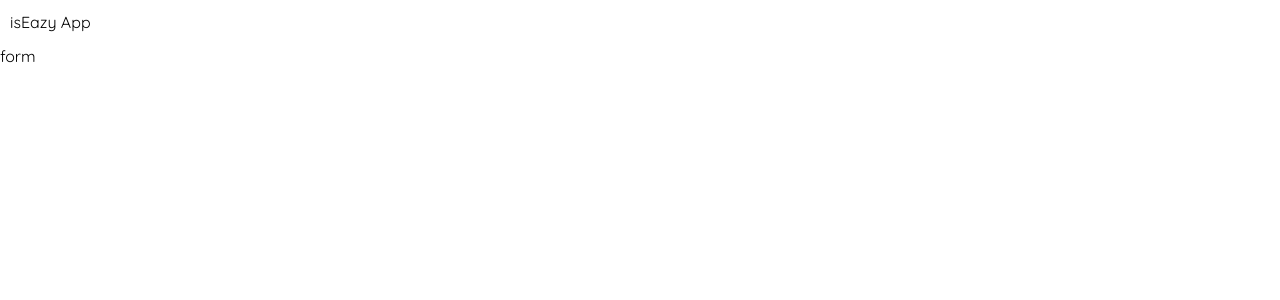
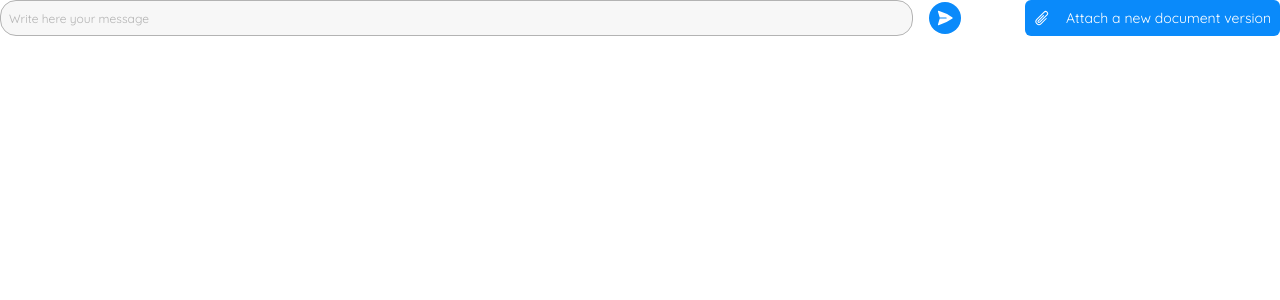
Before and after one commit to CasoGiuseppe/challenge_isEazy, a Vue app: page / in a window 1280 px wide. Before the commit this address had no page. Shown: the top 300 px of the page. Built offline with nearby package versions, Linux system fonts and the light colour scheme.

Commit message:
feature: add html layout for user message form

```diff
--- a/src/app/shared/composables/interfaces/useAsyncComponent.interface.ts
+++ /dev/null
@@ -1,5 +0,0 @@
-import type { Component } from "vue";
-
-export interface IAsyncComponent {
-  create({ component, error, loader } :{ component: string, error: Component, loader: Component}): Promise<Component>
-}
--- /dev/null
+++ b/src/app/shared/composables/interfaces/useAsyncComponent.ts
@@ -0,0 +1,5 @@
+import type { Component } from "vue";
+
+export interface IAsyncComponent {
+  create({ component, error, loader } :{ component: string, error?: Component, loader?: Component}): Promise<Component>
+}
--- a/src/app/shared/composables/useAsyncComponent.ts
+++ b/src/app/shared/composables/useAsyncComponent.ts
@@ -1,14 +1,16 @@
 import { defineAsyncComponent, type Component } from "vue";
-import type { IAsyncComponent } from "./interfaces/useAsyncComponent.interface";
+import type { IAsyncComponent } from "./interfaces/useAsyncComponent";
 
 export default function useAsyncComponent(): IAsyncComponent {
-  const create = async ({ component, error, loader } :{ component: string, error: Component, loader: Component}): Promise<Component> => {
+  const create = async ({ component, error, loader } :{ component: string, error?: Component, loader?: Component}): Promise<Component> => {
     return await defineAsyncComponent({
       errorComponent: error,
       loadingComponent: loader,
-      loader: () => import (`@ui/${ component }`)
+      loader: () => import (`../../ui/components/${ component }`)
     })
   }
 
+
+
   return { create }
 }
--- a/src/app/ui/App.vue
+++ b/src/app/ui/App.vue
@@ -1,6 +1,7 @@
 <template>
-  <header style="padding: 10px">isEazy App</header>
-  <UserSendForm></UserSendForm>
+  <Suspense>
+    <UserSendForm></UserSendForm>
+  </Suspense>
 </template>
 <script setup lang="ts">
 import UserSendForm from '@ui/widgets/user-send-form/UserSendForm.vue';
--- a/src/app/ui/components/base/base-ui-button/BaseUiButton.scss
+++ b/src/app/ui/components/base/base-ui-button/BaseUiButton.scss
@@ -1,11 +1,17 @@
 .base-ui-button {
   $baseuibutton: &;
 
-  @apply p-sm relative overflow-hidden;
+  @apply p-sm relative overflow-hidden flex items-center justify-center gap-md;
   @apply bg-blue-400 text-default-positive border border-solid border-[transparent];
   @apply rounded-md;
   @apply text-small;
   @apply transition-colors duration-[600ms];
+
+  &:not([data-variant='circle']) {
+    &::v-deep(svg) {
+      @apply h-md text-default-current;
+    }
+  }
 
   &:not(:disabled) {
     &:not([data-variant='empty']) {
@@ -28,19 +34,19 @@
 
   &[data-variant='circle'],
   &[data-variant='empty'] {
-    @apply p-none flex items-center justify-center;
+    @apply p-none;
     @apply aspect-square;
 
     &[data-size='lg'] {
-      @apply w-lg;
+      @apply w-lg flex-lg;
     }
 
     &[data-size='xlg'] {
-      @apply w-xlg;
+      @apply w-xlg flex-xlg;
     }
 
     &[data-size='xxlg'] {
-      @apply w-xxlg;
+      @apply w-xxlg flex-xxlg;
     }
 
     &::v-deep(svg) {
--- a/src/app/ui/components/base/base-ui-button/BaseUiButton.vue
+++ b/src/app/ui/components/base/base-ui-button/BaseUiButton.vue
@@ -57,8 +57,8 @@ const { id, role, disabled, variant, size, label, loading } = defineProps({
    */
   size: {
     type: String as PropType<Sizes>,
-    default: Sizes.LG,
-    validator: (prop: Sizes) => Object.values(Sizes).includes(prop)
+    validator: (prop: Sizes) => Object.values(Sizes).includes(prop),
+    default: Sizes.LG
   },
   /**
    * Set the aria accesibility label
--- a/src/app/ui/components/base/base-ui-input/BaseUiInput.vue
+++ b/src/app/ui/components/base/base-ui-input/BaseUiInput.vue
@@ -59,7 +59,8 @@ const { id, type, input, required, modelValue, placeholder } = defineProps({
    */
   input: {
     type: String as PropType<Types>,
-    validator: (prop: Types) => Object.values(Types).includes(prop)
+    validator: (prop: Types) => Object.values(Types).includes(prop),
+    default: Types.TEXT
   },
   /**
    * Set the required property
--- a/src/app/ui/widgets/user-send-form/UserSendForm.scss
+++ b/src/app/ui/widgets/user-send-form/UserSendForm.scss
@@ -0,0 +1,29 @@
+.user-send-form {
+  $usersendform: &;
+
+  @apply flex flex-row gap-md justify-between items-center;
+
+  @screen tablet-pt {
+    @apply gap-xxlg
+  }
+
+  @screen phone {
+    @apply flex-col gap-md;
+
+    > * {
+      @apply w-full
+    }
+  }
+
+  &__submit {
+    @apply flex grow gap-sm justify-between items-center;
+
+    @screen tablet-pt {
+      @apply grow gap-md
+    }
+  }
+
+  &__input {
+    @apply grow
+  }
+}
--- a/src/app/ui/widgets/user-send-form/UserSendForm.vue
+++ b/src/app/ui/widgets/user-send-form/UserSendForm.vue
@@ -1,8 +1,51 @@
 <template>
-  <form @submit.prevent="sendForm" aria-description="Form to send message or upload file">
-    form
-  </form>
+  <section class="user-send-form">
+    <form
+      class="user-send-form__submit"
+      @submit.prevent="sendForm"
+      aria-description="Form to send message or upload file"
+      novalidate
+    >
+      <component
+        :is="userSendMessageInput"
+        class="user-send-form__input"
+        id="user-send-input"
+        placeholder="Write here your message"
+      />
+      <component
+        :is="userSendMessageButton"
+        :role="Roles.SUBMIT"
+        :variant="ButtonVariants.CIRCLE"
+        :size="Sizes.XLG"
+        id="user-send-action"
+        class="user-send-form__action"
+        label="Click to send your message"
+      >
+        <PaperAirplaneIcon />
+      </component>
+    </form>
+    <component
+      :is="userSendMessageButton"
+      :role="Roles.FILE"
+      id="user-send-attach"
+      class="user-send-form__action"
+      label="Attach a new document version"
+      ><PaperClipIcon />Attach a new document version</component
+    >
+  </section>
 </template>
 <script setup lang="ts">
+import useAsyncComponent from '@shared/composables/useAsyncComponent';
+import { Roles, Sizes } from '@shared/types/definitions';
+import { ButtonVariants } from '@ui/components/base/base-ui-button/definitions';
+import { PaperAirplaneIcon, PaperClipIcon } from '@heroicons/vue/24/solid';
+
+const { create } = useAsyncComponent();
+
+// async define components
+const userSendMessageInput = await create({ component: 'base/base-ui-input/BaseUiInput.vue' });
+const userSendMessageButton = await create({ component: 'base/base-ui-button/BaseUiButton.vue' });
+
 const sendForm = () => console.log('send');
 </script>
+<style lang="scss" src="./UserSendForm.scss" scoped />
--- a/tailwind.config.js
+++ b/tailwind.config.js
@@ -83,6 +83,11 @@ export default {
       opacity: 'opacity'
     },
     extend: {
+      flex: {
+        lg: '0 1 var(--ie-size-lg, 1rem)',
+        xlg: '0 0 var(--ie-size-xlg, 1rem)',
+        xxlg: '0 0 var(--ie-size-xxlg, 1rem)'
+      },
       animation: {
         spinner: 'spinner .6s linear infinite',
         dialog: 'dialog .6s ease-out'
```
